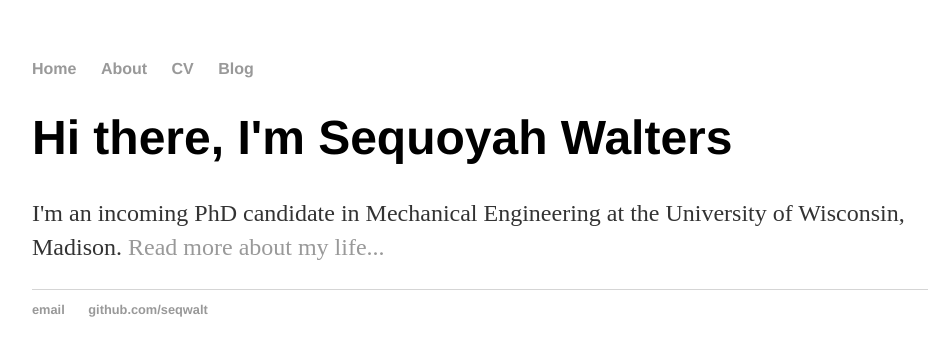
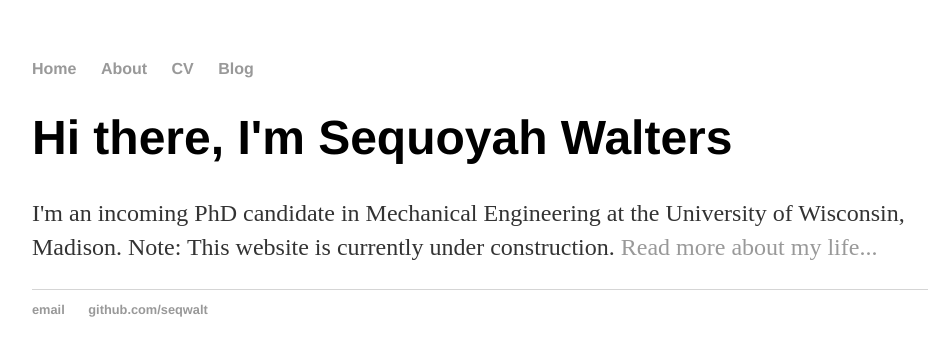
Before and after one commit to seqwalt/seqwalt.github.io, a Jekyll site: the page built from index.html, in a window 1280 px wide. Shown: the top 356 px of the page, without its empty margins (160-1094 px from the left). Built offline with Jekyll 4.4.1, drawn with Linux system fonts in a browser that asks for light colours.

Commit message:
Update index.html

```diff
--- a/index.html
+++ b/index.html
@@ -4,5 +4,5 @@ title: Sequoyah Walters
 ---
 <div class="blurb">
 	<h1>Hi there, I'm Sequoyah Walters</h1>
-	<p>I'm an incoming PhD candidate in Mechanical Engineering at the University of Wisconsin, Madison. <a href="/about">Read more about my life...</a></p>
+	<p>I'm an incoming PhD candidate in Mechanical Engineering at the University of Wisconsin, Madison. Note: This website is currently under construction. <a href="/about">Read more about my life...</a></p>
 </div><!-- /.blurb -->
```
